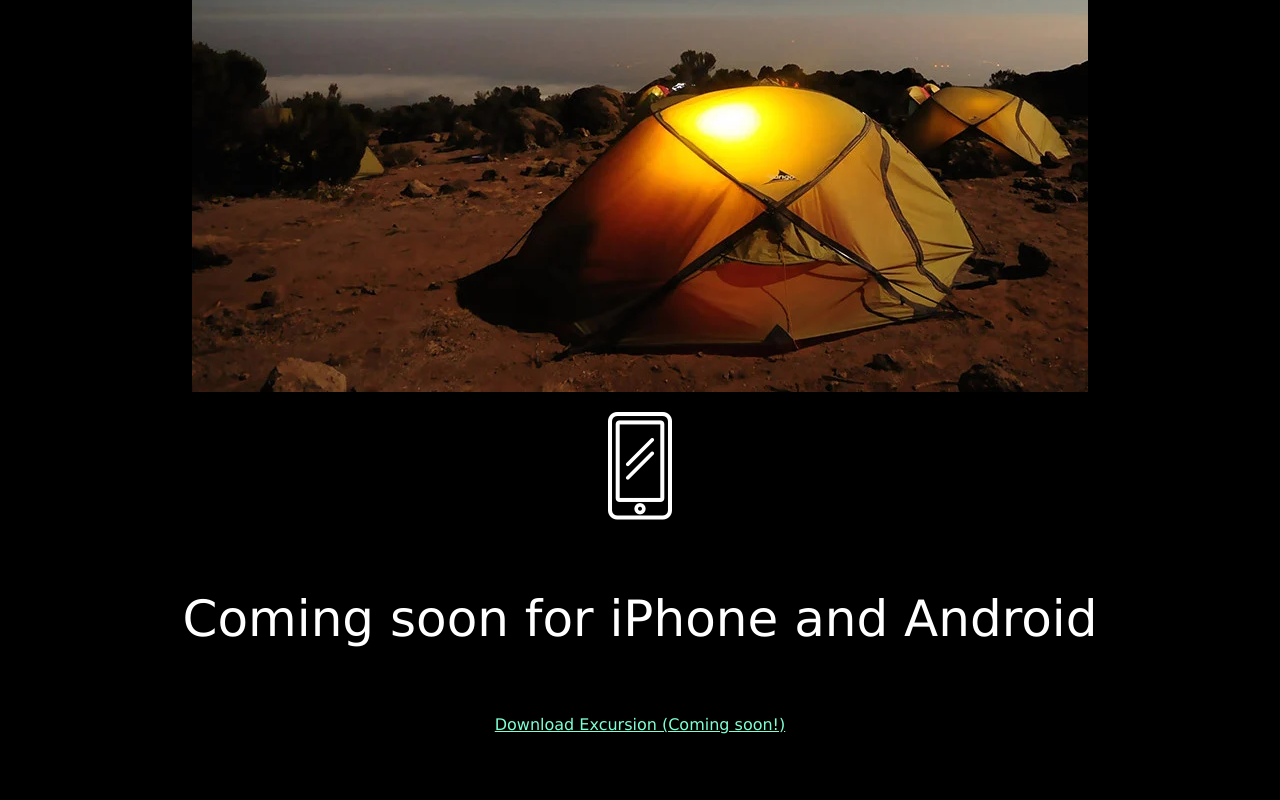
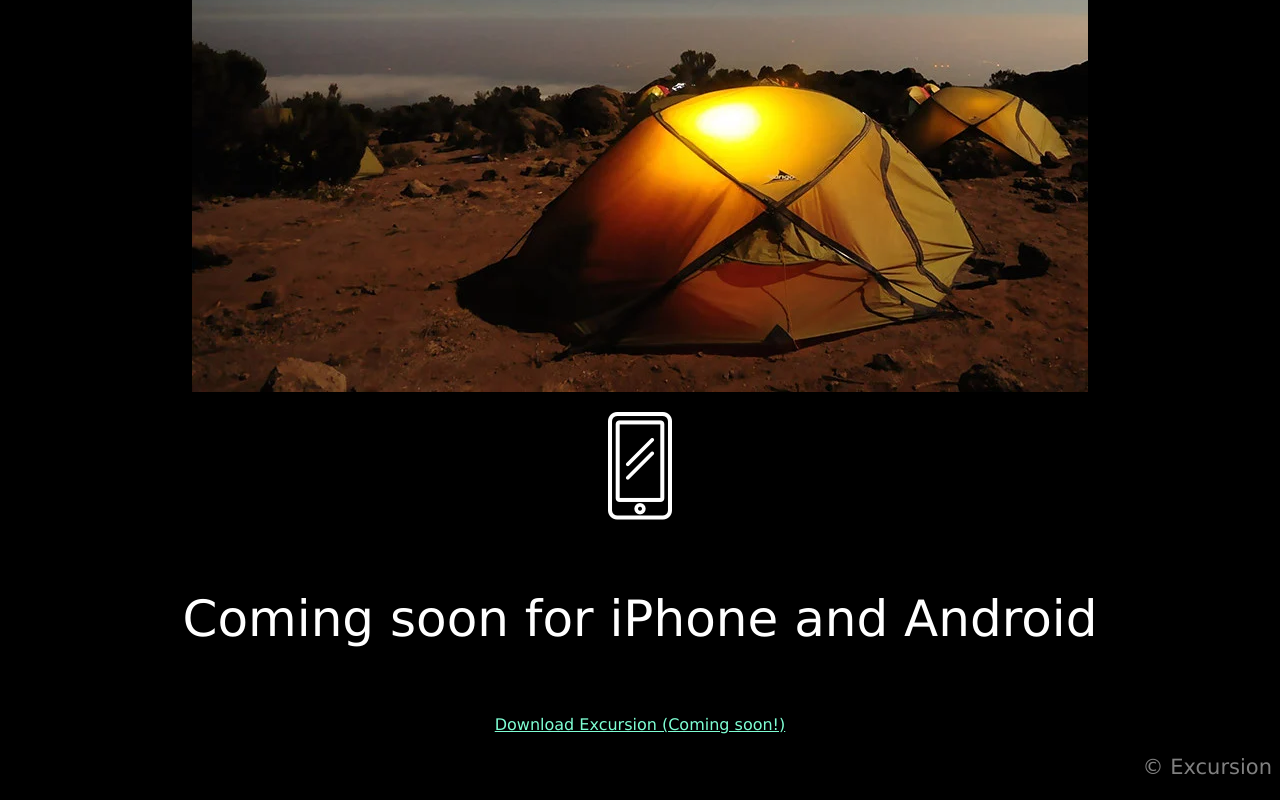
Before and after one commit to rohanrajgujjeri/Excursion, a plain HTML site: page index.html in a window 1280 px wide. Shown: the part 642-1442 px from the top of the page. Before the commit the page ends 1392 px from the top, so only its background shows below. Drawn offline with Linux system fonts and the light colour scheme; files whose address does not match are found by name.

Commit message:
Final push bro

```diff
--- a/index.html
+++ b/index.html
@@ -19,5 +19,6 @@
     <p> <img src="C:\Users\gujje\excursion\images\phone.png" alt="phone"></p>
     <h4 class="header--main">Coming soon for iPhone and Android</h4>
     <p><a class="link--cta" href="#">Download Excursion (Coming soon!)</a></p>
+    <p class="header--main12">© Excursion</p>
 </body>
 </html>
--- a/resources/css/style.css
+++ b/resources/css/style.css
@@ -21,3 +21,9 @@
     font-size: 21px;
     color: grey;
     }
+    .header--main12 {
+        font-weight: normal;
+        font-size: 21px;
+        color: grey;
+        text-align: right;
+        }
```
